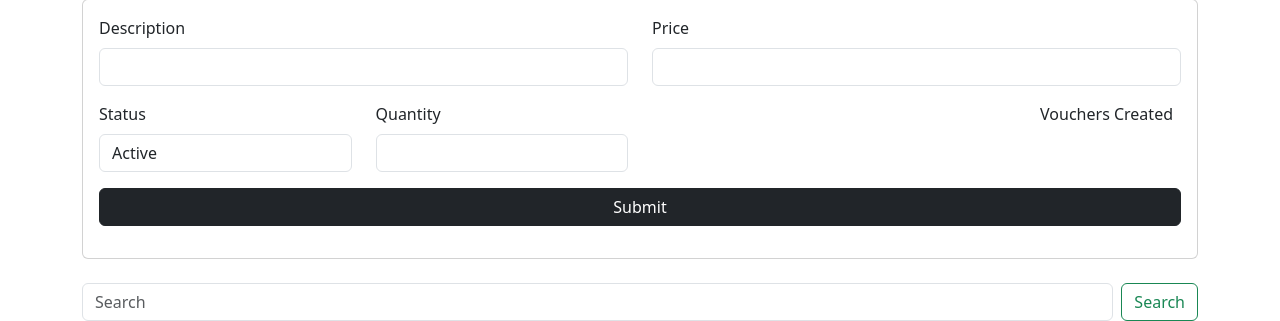
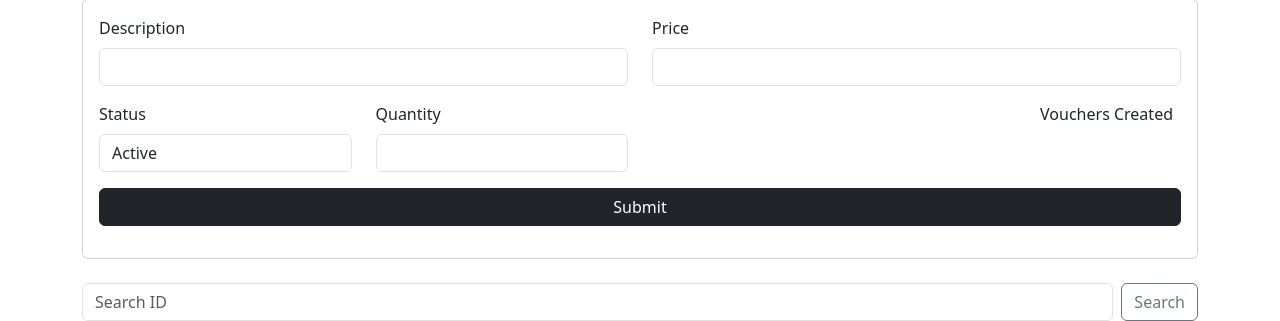
Before and after one commit to sergio-oliveira-br/safetrade_admin_service, a Django app: template vouchers/templates/core/pages/vouchers.html in a window 1280 px wide. Shown: the part 73-394 px from the top of the page. Run offline with Django 5.2, Linux system fonts and the light colour scheme; the template is opened without the code that fills it: values that come from a table or form of the project are taken from there, others are empty.

Commit message:
Update _search_by_id.html

```diff
--- a/vouchers/templates/core/components/_search_by_id.html
+++ b/vouchers/templates/core/components/_search_by_id.html
@@ -6,6 +6,6 @@
 
     {% csrf_token %}
 
-    <input class="form-control me-2" type="search" name="voucher_id" placeholder="Search" aria-label="Search"/>
-    <button class="btn btn-outline-success" type="submit">Search</button>
+    <input class="form-control me-2" type="search" name="voucher_id" placeholder="Search ID" aria-label="Search"/>
+    <button class="btn btn-outline-secondary" type="submit">Search</button>
 </form>
```
